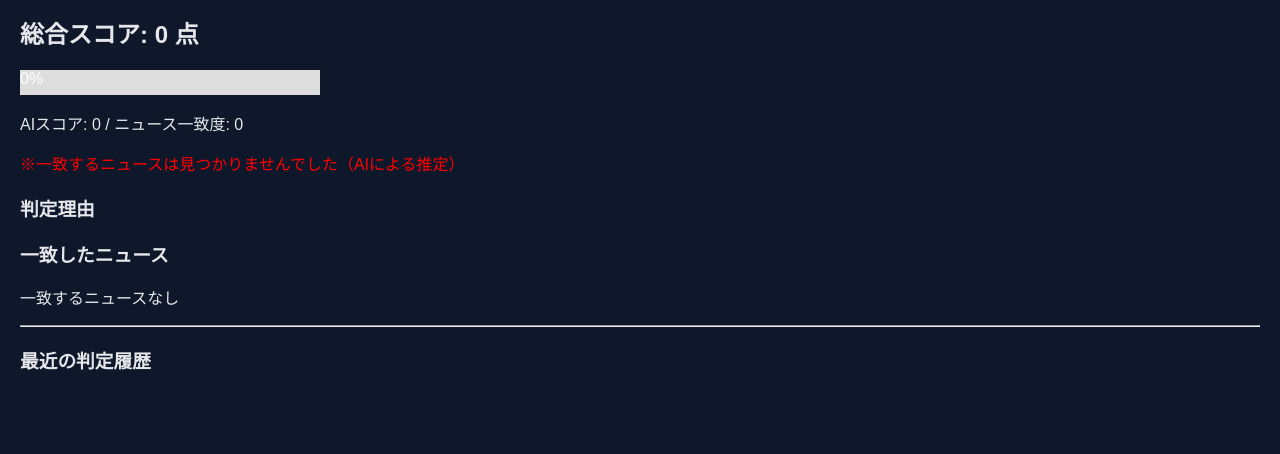
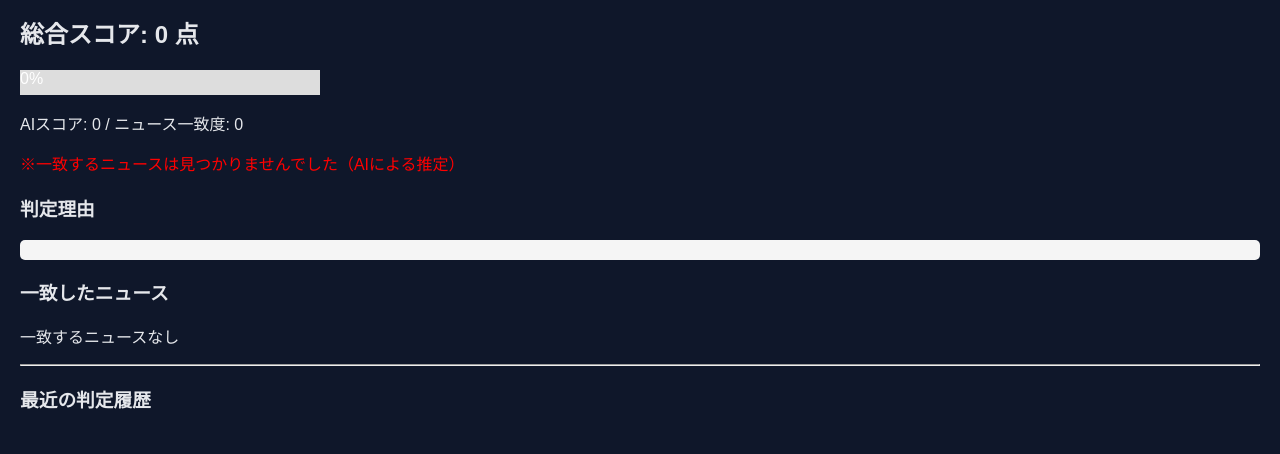
Before and after one commit to yumarin/fake-news-detector, a Flask app: page / in a window 1280 px wide. Shown: the part 346-800 px from the top of the page. Run offline with Flask 3, Linux system fonts and the light colour scheme; data that the repository does not hold is empty.

Commit message:
Update style.css

```diff
--- a/static/style.css
+++ b/static/style.css
@@ -95,9 +95,11 @@ button:hover {
   text-decoration: underline;
 }
 
-/* 分析テキスト */
-.analysis {
-  margin-top: 15px;
-  line-height: 1.6;
-  white-space: pre-wrap;
+/* 分析　*/
+.analysis-box {
+    background: #f5f5f5;
+    padding: 10px;
+    border-radius: 5px;
+    color: red;
+    font-weight: bold;
 }
```
